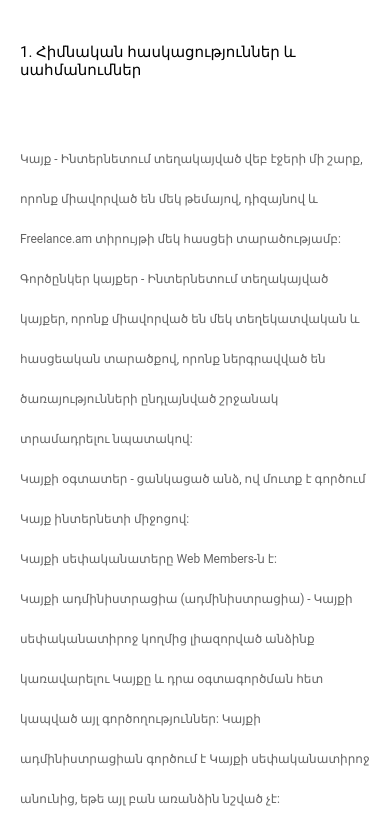
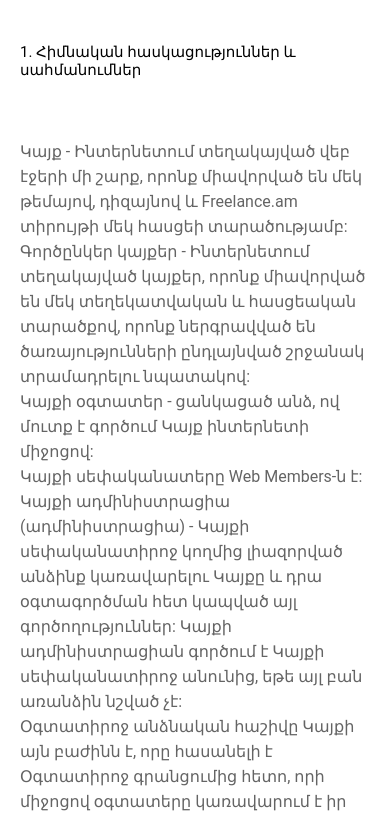
Before and after one commit to thewebmembers/Freelance, a plain HTML site: page rules.html in a window 390 px wide. Shown: the part 528-1344 px from the top of the page. Drawn offline with nearby package versions, Linux system fonts and the light colour scheme.

Commit message:
Update rules.css

```diff
--- a/CSS/rules.css
+++ b/CSS/rules.css
@@ -77,13 +77,16 @@ main ul{
         max-width: 500px;
     }
     .particullar_line_height{
-        font-size: 12px;
+        font-size: 16px;
     }
     .list_style{
-        font-size: 12px;
+        font-size: 16px;
     }
     .main_rule_text {
         font-size: 15px;
+    }
+    .particullar_line_height{
+        line-height: 25px;
     }
 }
 @media(max-width: 600px){
```
